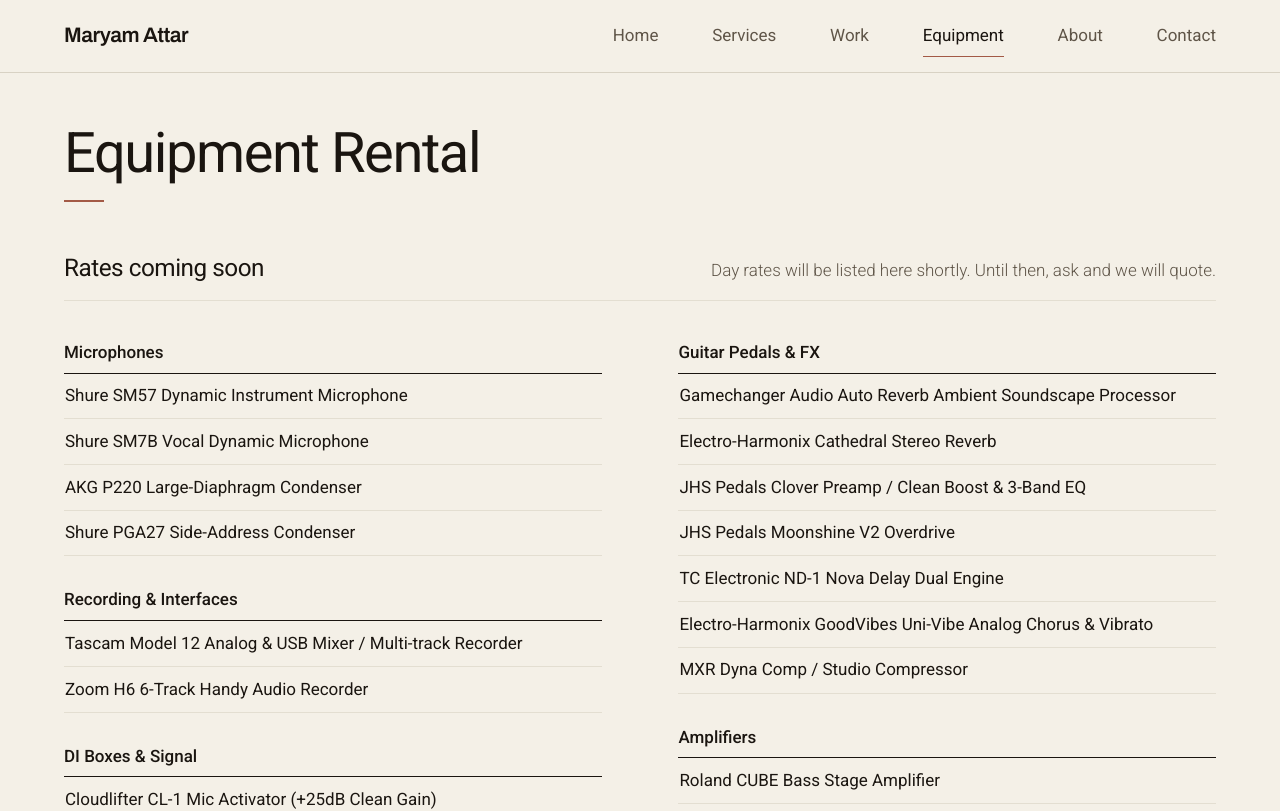
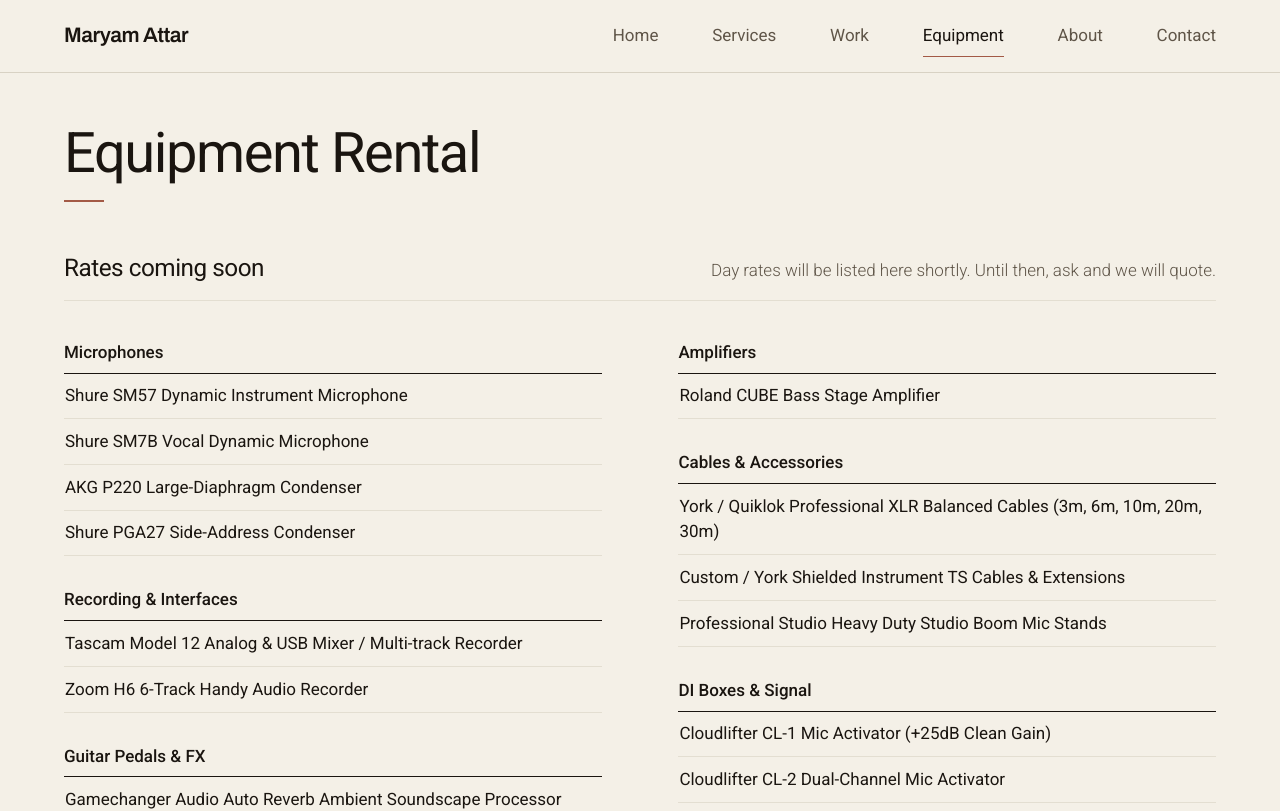
Before and after one commit to mattar23/Mix-Website, a Next.js app: page /equipment in a window 1280 px wide. Shown: the top 811 px of the page. Built offline with nearby package versions, Linux system fonts and the light colour scheme; no server answers.

Commit message:
Equipment: set the two rate sheet columns by hand

```diff
--- a/src/app/equipment/page.tsx
+++ b/src/app/equipment/page.tsx
@@ -23,20 +23,21 @@
   },
 };
 
-const ORDER = [
-  'Microphones',
-  'Recording & Interfaces',
-  'DI Boxes & Signal',
-  'Guitar Pedals & FX',
-  'Amplifiers',
-  'Cables & Accessories',
+// Two fixed columns, set by hand rather than balanced by the browser.
+const COLUMNS = [
+  ['Microphones', 'Recording & Interfaces', 'Guitar Pedals & FX'],
+  ['Amplifiers', 'Cables & Accessories', 'DI Boxes & Signal'],
 ] as const;
 
 export default function EquipmentPage() {
-  const groups = ORDER.map((category) => ({
+  const columns = COLUMNS.map((categories) =>
+    categories
+      .map((category) => ({
         category,
         items: EQUIPMENT_INVENTORY.filter((item) => item.category === category),
-  })).filter((g) => g.items.length > 0);
+      }))
+      .filter((g) => g.items.length > 0),
+  );
 
   return (
     <>
@@ -56,6 +57,8 @@
           </p>
         )}
         <div className="sheets">
+          {columns.map((groups, i) => (
+            <div className="sheets__col" key={i}>
               {groups.map(({ category, items }) => (
                 <table className="sheet" key={category}>
                   <caption>{category}</caption>
@@ -74,6 +77,8 @@
                     ))}
                   </tbody>
                 </table>
+              ))}
+            </div>
           ))}
         </div>
       </section>
--- a/src/app/globals.css
+++ b/src/app/globals.css
@@ -349,8 +349,14 @@
 
 /* ============ rate sheet ============ */
 
-/* Categories flow into two balanced columns, as on her rental mockup. */
-.sheets { columns: 2; column-gap: clamp(2.5rem, 6vw, 5rem); }
+/* Categories sit in two columns, as on her rental mockup; which category
+   goes in which column is set in the page, not balanced by the browser. */
+.sheets {
+  display: grid;
+  grid-template-columns: repeat(2, minmax(0, 1fr));
+  column-gap: clamp(2.5rem, 6vw, 5rem);
+  align-items: start;
+}
 
 .sheet {
   width: 100%;
@@ -387,7 +393,7 @@
 
 .sheet__unit { font-size: var(--t-fine); color: var(--ink-2); }
 
-@media (max-width: 900px) { .sheets { columns: 1; } }
+@media (max-width: 900px) { .sheets { grid-template-columns: minmax(0, 1fr); } }
 
 /* Stands in for the rate column until the rates are published. */
 .sheet-note {
```
Lines whose indentation alone changed are shown as unchanged.
